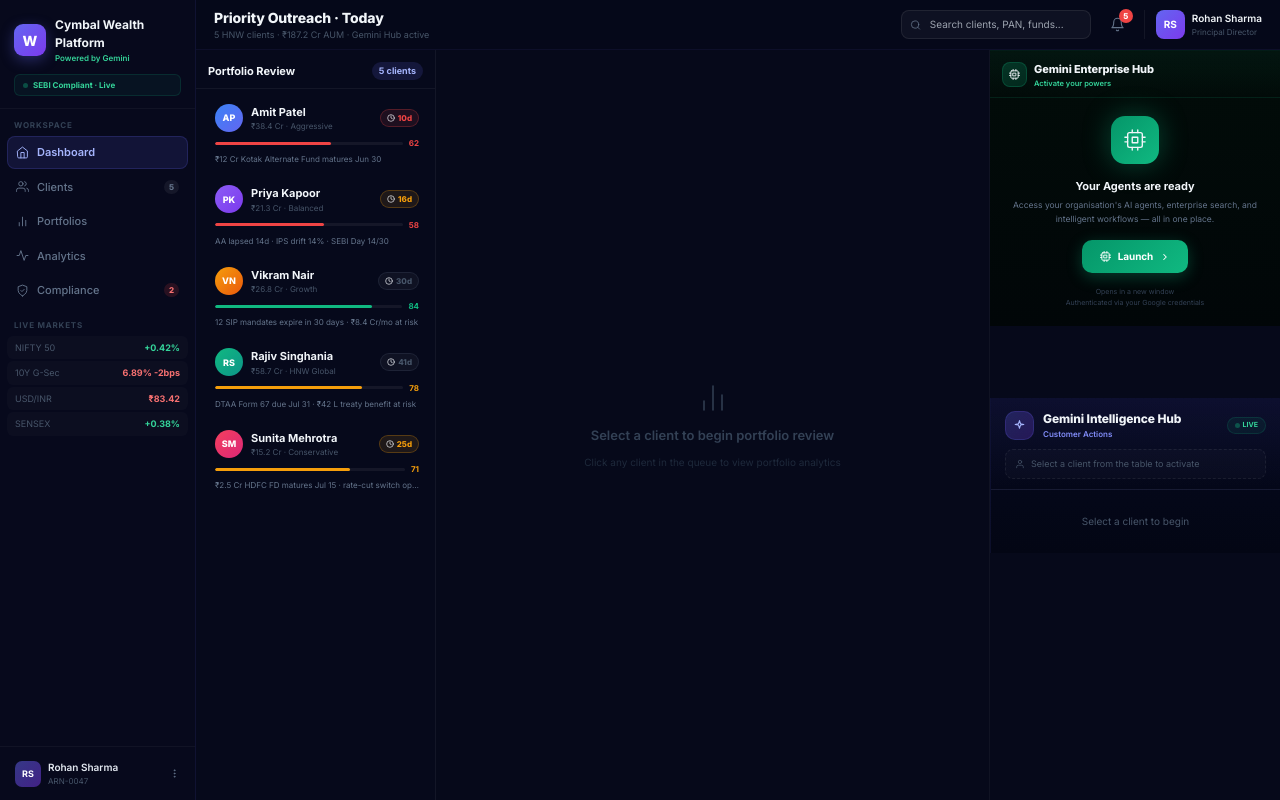
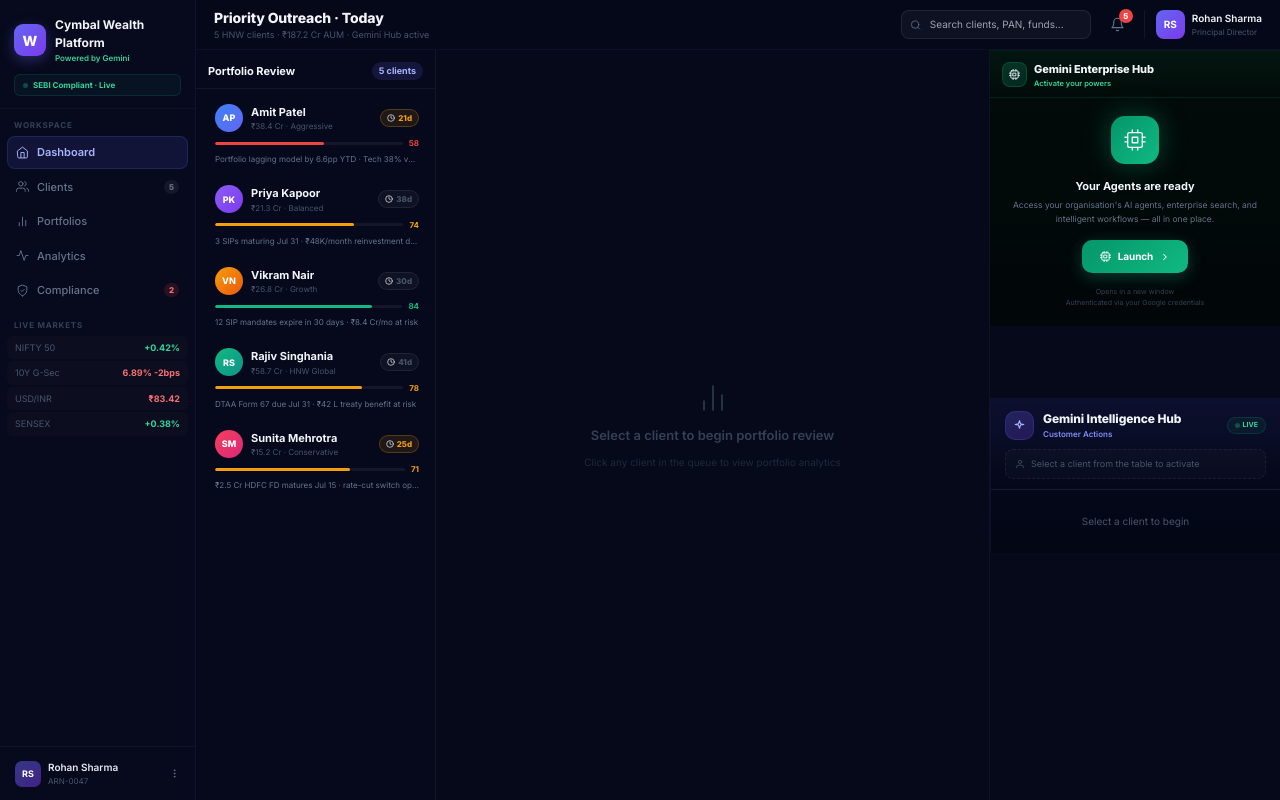
Before and after one commit to niteshwalia0124/wealth-mgmt-platform-public, a FastAPI app: page /advisor in a window 1280 px wide. Run offline with FastAPI, Linux system fonts and the light colour scheme.

Commit message:
Update Amit & Priya stories: model drift + SIP maturity
Amit Patel: new story — portfolio trailing model by 6.6pp YTD (9.2% vs 15.8%)
due to tech overweight (38% vs model 20%). Sectors, holdings, aiInsight, alert,
sessionScript all updated to reflect rebalancing recommendation narrative.

Priya Kapoor: new story — 3 goal-based SIPs (₹48K/month) maturing Jul 31.
HDFC Large Cap, SBI Balanced Advantage, ICICI Tech. Recommend switch to
Parag Parikh Flexi Cap, HDFC Manufacturing, Mirae ELSS. Compliance angle
removed. Portfolio charts, aiInsight, alert, sessionScript updated.

Co-Authored-By: Claude Sonnet 4.6 <noreply@anthropic.com>

```diff
--- a/dashboard/templates/advisor_dashboard.html
+++ b/dashboard/templates/advisor_dashboard.html
@@ -106,73 +106,73 @@ var CLIENTS = [{
   riskC: '#f43f5e',
   nw: '₹45.2 Cr',
   aum: '₹38.4 Cr',
-  health: 72,
-  hC: '#f59e0b',
-  tag: 'PE Maturity',
+  health: 58,
+  hC: '#ef4444',
+  tag: 'Portfolio Drift',
   tagC: '#f59e0b',
-  alertL: 'urgent',
-  urgencyDays: 10,
+  alertL: 'high',
+  urgencyDays: 21,
   recommendedChannel: 'voice',
-  alert: '₹12 Cr Kotak Alternate Fund matures Jun 30',
-  story: '₹12 Cr PE fund matures in 10 days. Waterfall distribution triggers a single taxable event. Also holds ₹4.8 Cr unrealised LTCG in FAANG — netting window closing.',
+  alert: 'Portfolio lagging model by 6.6pp YTD · Tech 38% vs model 20% · Rebalance now',
+  story: 'Amit\'s tech-heavy portfolio is trailing the model by 6.6pp YTD (9.2% vs 15.8%). Financials (+32%) and healthcare (+24%) rallies largely missed. Rotating ₹8–10 Cr from tech into banking and pharma will close the gap and reduce concentration risk.',
   complianceNote: null,
-  geminiActions: ['Load Kotak Alternate Fund factsheet', 'Compute waterfall distribution breakdown', 'Draft 3 reinvestment scenarios (AIF Cat II / PMS / Liquid bridge)', 'Calculate LTCG netting with FAANG positions', 'Launch SEBI-compliant voice briefing', 'Auto-log outcome to CRM'],
-  talkingPoints: ['PE waterfall: ₹12 Cr principal + carry + interest explained', 'AIF Cat II reinvestment window closes Jun 30', 'LTCG netting opportunity: ₹4.8 Cr FAANG gain vs losses', 'TDS recovery timeline on PE distribution', '3 scenarios: conservative / balanced / aggressive redeployment'],
-  last: '3 days ago',
-  ctx: 'PE waterfall event · FAANG holdings · Tax planning needed',
+  geminiActions: ['Pull current vs model portfolio comparison', 'Compute sector drift: tech 38% vs model 20%', 'Quantify 6.6pp gap in rupee terms — ₹2.5 Cr missed return', 'Identify top rebalancing candidates from model portfolio', 'Draft rotation plan: reduce tech, add financials + healthcare', 'Auto-log recommendation to CRM'],
+  talkingPoints: ['Performance gap: portfolio +9.2% vs model +15.8% YTD — ₹2.5 Cr difference', 'Tech overweight: 38% vs model 20% — HDFC Bank alone up 34% this year', 'Financials underweight: you hold 12%, model says 28% — missed the rally', 'Healthcare underweight: you hold 8%, model says 18% — Cipla, Sun Pharma both up 24%', 'Rotation plan: ₹8–10 Cr shift into HDFC Bank, SBI, Cipla, Sun Pharma'],
+  last: '5 days ago',
+  ctx: 'Portfolio underperforming model · Tech overweight · Rebalancing opportunity',
   sessionScript: [{
     t: 4,
     role: 'ai',
-    text: 'Good afternoon, Mr. Patel. I am calling on behalf of Rohan Sharma from Cymbal Wealth regarding your Kotak Alternate Fund maturity on June 30th.'
-  }, {
-    t: 11,
+    text: 'Good afternoon, Mr. Patel. I am calling from Cymbal Wealth on behalf of Rohan Sharma. I have run your portfolio against our model and there is something important I would like to share with you.'
+  }, {
+    t: 12,
     role: 'client',
-    text: 'Yes, I was expecting this call. The fund is maturing in 10 days and I haven\'t decided where to reinvest.'
-  }, {
-    t: 18,
+    text: 'Sure, go ahead. I have been meaning to review things but have been caught up with the new venture.'
+  }, {
+    t: 19,
     role: 'ai',
-    text: 'Understood. The distribution will include ₹9.8 Cr principal, ₹1.4 Cr carry, and ₹0.8 Cr interest — all in one taxable event. I have prepared three reinvestment scenarios for you.'
-  }, {
-    t: 27,
+    text: 'Your portfolio is up 9.2% this year. That sounds reasonable — but the model portfolio for your risk profile is up 15.8%. That is a 6.6 percentage point gap, which on your corpus works out to roughly ₹2.5 Crore in returns you have not captured this year.'
+  }, {
+    t: 31,
     role: 'client',
-    text: 'What about the LTCG on my US tech stocks? I was thinking of booking some losses.'
-  }, {
-    t: 34,
+    text: 'That is a big difference. What is causing the gap?'
+  }, {
+    t: 38,
     role: 'ai',
-    text: 'Excellent timing. You have ₹4.8 Cr in unrealised LTCG on FAANG. Booking STCL in two positions would reduce your net LTCG liability by ₹1.2 Cr. Shall I walk through scenario two which factors this in?'
-  }, {
-    t: 41,
+    text: 'Your technology allocation is 38% of your portfolio. The model says 20%. While your tech holdings have been flat, financials have returned 32% this year and healthcare 24%. HDFC Bank, SBI, Cipla, and Sun Pharma have all run strongly — and you are significantly underweight all of them.'
+  }, {
+    t: 52,
     role: 'client',
-    text: 'Yes, please. And what about the AIF Cat II option Rohan mentioned?'
-  }, {
-    t: 48,
+    text: 'I see the point. I stuck with what I know but the market rotated. What does Rohan suggest?'
+  }, {
+    t: 58,
     role: 'ai',
-    text: 'AIF Cat II offers a 10-year lock-in with projected 14–16% IRR and pass-through tax treatment — ideal for your risk profile. The commitment window closes June 28. I am connecting Rohan now for the final decision.'
+    text: 'Rohan recommends shifting ₹8 to 10 Crore out of tech and into banking and pharma — HDFC Bank, SBI, Cipla, and Sun Pharma. Your tech weight comes down to 22%, financials move up to 26%, and the model gap closes significantly. I am connecting Rohan now to walk you through the specific fund choices.'
   }],
   portfolio: {
-    ytdReturn: 18.4,
+    ytdReturn: 9.2,
     benchmarkReturn: 11.8,
-    healthScore: 62,
-    marketCap: { large: 55, mid: 30, small: 15 },
+    healthScore: 58,
+    marketCap: { large: 48, mid: 30, small: 22 },
     sectors: [
-      { name: 'Technology', pct: 42, model: 28 },
-      { name: 'Financials', pct: 18, model: 22 },
-      { name: 'Alt Investments', pct: 12, model: 10 },
-      { name: 'Healthcare', pct: 12, model: 15 },
-      { name: 'Consumer', pct: 10, model: 18 },
-      { name: 'Cash & Equiv', pct: 6, model: 7 }
+      { name: 'Technology', pct: 38, model: 20 },
+      { name: 'Financials', pct: 12, model: 28 },
+      { name: 'Alt Investments', pct: 20, model: 12 },
+      { name: 'Healthcare', pct: 8, model: 18 },
+      { name: 'Consumer', pct: 14, model: 16 },
+      { name: 'Cash & Equiv', pct: 8, model: 6 }
     ],
     style: 'Growth',
-    liquidity: { high: 45, medium: 30, low: 25 },
+    liquidity: { high: 40, medium: 28, low: 32 },
     holdings: [
-      { name: 'Kotak Alternate Fund (PE)', pct: 12.1, change: null },
-      { name: 'Infosys', pct: 9.2, change: 3.1 },
-      { name: 'TCS', pct: 8.7, change: 1.8 },
-      { name: 'HCL Technologies', pct: 7.4, change: -0.9 },
-      { name: 'Apple Inc (US Equity)', pct: 4.8, change: 2.3 }
+      { name: 'Infosys', pct: 11.2, change: -1.4 },
+      { name: 'TCS', pct: 9.8, change: -0.6 },
+      { name: 'HCL Technologies', pct: 8.4, change: -2.1 },
+      { name: 'Kotak PE Fund (AIF)', pct: 14.2, change: null },
+      { name: 'Apple Inc (US Equity)', pct: 6.8, change: 1.2 }
     ],
-    riskScore: 8.2,
-    aiInsight: 'Technology overweight at 42% vs 28% model creates concentration risk ahead of ₹12 Cr PE maturity event on June 30. Recommend rotating PE proceeds into diversified large-cap and booking STCL in FAANG positions to net ₹1.2 Cr of LTCG liability before the tax window closes.'
+    riskScore: 7.8,
+    aiInsight: 'Portfolio trailing model by 6.6pp YTD (9.2% vs 15.8%) — technology at 38% vs model 20% while financials (held at 12% vs model 28%) and healthcare (8% vs 18%) have rallied 32% and 24% respectively this year. Rotating ₹8–10 Cr into HDFC Bank, SBI, Cipla, and Sun Pharma would close the performance gap and reduce tech concentration risk.'
   }
 }, {
   id: 2,
@@ -186,73 +186,73 @@ var CLIENTS = [{
   riskC: '#3b82f6',
   nw: '₹28.7 Cr',
   aum: '₹21.3 Cr',
-  health: 61,
-  hC: '#ef4444',
-  tag: 'Compliance Breach',
-  tagC: '#ef4444',
-  alertL: 'critical',
-  urgencyDays: 16,
+  health: 74,
+  hC: '#f59e0b',
+  tag: 'SIP Maturity',
+  tagC: '#818cf8',
+  alertL: 'high',
+  urgencyDays: 38,
   recommendedChannel: 'voice',
-  alert: 'AA lapsed 14d · IPS drift 14% · SEBI Day 14/30',
-  story: 'Account Agreement consent lapsed 14 days ago. IPS shows 14% drift — real estate at 65% vs 40% limit. SEBI Circular requires documented advisor outreach before Day 30. Day 14/30.',
-  complianceNote: 'SEBI/HO/MIRSD/2021 — 16 days remaining to create a documented compliance record. Gemini reads a pre-approved script verbatim. Every word is timestamp-logged.',
-  geminiActions: ['Pull IPS drift report from portfolio system', 'Load SEBI Circular SEBI/HO/MIRSD/2021 language', 'Draft SEBI-compliant script (zero deviation allowed)', 'Call client with full timestamp logging', 'Generate compliance evidence record', 'Flag for RM countersign in portal'],
-  talkingPoints: ['Account Agreement: renewal steps via DigiLocker', 'IPS rebalancing: reduce real estate 65% → 40%', 'SEBI disclosure acknowledgment (verbal + written)', '3 rebalancing options: gradual / structured / immediate', '16-day action window — firm exposure if unlogged'],
-  last: '12 days ago',
-  ctx: 'AA renewal urgent · Real estate overweight 65% · SEBI risk',
+  alert: '3 SIPs maturing Jul 31 · ₹48K/month reinvestment decision pending',
+  story: '3 goal-based SIPs completing 5-year tenure by July 31 — HDFC Large Cap (₹25K/mo), SBI Balanced Advantage (₹15K/mo), ICICI Tech (₹8K/mo). Without guidance Priya will auto-renew into underperforming funds. Better options available to match her 2027 education corpus goal.',
+  complianceNote: null,
+  geminiActions: ['Pull SIP maturity schedule from CDSL/RTA records', 'Run fund performance comparison vs category peers', 'Identify 3 replacement SIPs aligned to 2027 education goal', 'Compute corpus projection: current funds vs recommended switch', 'Draft switch instruction form with pre-filled fund details', 'Auto-log reinvestment recommendation to CRM'],
+  talkingPoints: ['3 SIPs ending July 31: HDFC Large Cap, SBI Balanced Advantage, ICICI Tech', 'HDFC Large Cap underperforming category by 3.2% over 18 months', 'Recommended switch: Parag Parikh Flexi Cap — global diversification, consistent performer', 'HDFC Manufacturing Fund: PLI-driven industrial theme, up 28% in its category this year', 'Mirae ELSS: replaces ICICI Tech SIP + adds ₹96,000 annual 80C deduction'],
+  last: '8 days ago',
+  ctx: 'SIP maturity · 3 funds ending Jul 31 · Reinvestment into better options',
   sessionScript: [{
     t: 4,
     role: 'ai',
-    text: 'Good morning, Ms. Kapoor. I am calling on behalf of Rohan Sharma from Cymbal Wealth regarding your Investment Policy Statement and Account Agreement status.'
-  }, {
-    t: 12,
+    text: 'Good morning, Ms. Kapoor. I am calling from Cymbal Wealth on behalf of Rohan Sharma. Your three SIPs — HDFC Large Cap, SBI Balanced Advantage, and ICICI Pru Technology — are completing their 5-year tenure this July 31st.'
+  }, {
+    t: 13,
     role: 'client',
-    text: 'Oh yes, I have been meaning to call. My real estate allocation has gone up a lot with the Whitefield property appreciation.'
-  }, {
-    t: 19,
+    text: 'Oh, I did not realise they were ending. I thought SIPs just continue automatically.'
+  }, {
+    t: 20,
     role: 'ai',
-    text: 'That is correct. Your real estate exposure is currently 65% of portfolio value, against your IPS limit of 40%. Under SEBI regulations, we are required to document this conversation as formal notification of the drift. Do you acknowledge understanding this?'
-  }, {
-    t: 30,
+    text: 'These were set up as goal-based SIPs for your daughter\'s education corpus with a 5-year horizon. They have done their job well — the corpus is on track. But at maturity you have a choice: renew the same funds, or switch to better-performing options suited to where the market is today.'
+  }, {
+    t: 33,
     role: 'client',
-    text: 'Yes, I understand. What are my options to rebalance?'
-  }, {
-    t: 36,
+    text: 'What is wrong with the current funds? Should I not just continue with them?'
+  }, {
+    t: 40,
     role: 'ai',
-    text: 'There are three approaches. First, a gradual rebalancing over 6 months — lowest tax impact. Second, a structured exit via a REIT conversion — maintains real estate exposure with better liquidity. Third, an immediate rebalancing with a tax-loss offset strategy in your equity portfolio.'
-  }, {
-    t: 47,
+    text: 'The HDFC Large Cap Fund has underperformed its category by 3.2% over the last 18 months. The ICICI Technology SIP made sense when tech was booming — but that theme has faded. Rohan recommends switching to Parag Parikh Flexi Cap for global diversification, and HDFC Manufacturing Fund, which is riding the government\'s industrial push and is up 28% in its category this year.'
+  }, {
+    t: 55,
     role: 'client',
-    text: 'I think gradual rebalancing makes sense. Can Rohan send me the plan?'
-  }, {
-    t: 52,
+    text: 'That sounds sensible. What about my tax saving? I pay quite a lot of income tax.'
+  }, {
+    t: 61,
     role: 'ai',
-    text: 'Absolutely. I am logging this conversation as your formal SEBI acknowledgment. Rohan will send a written rebalancing plan within 48 hours. Your Account Agreement renewal link is also being sent to your registered email now.'
+    text: 'Replacing the ICICI Tech SIP with Mirae Asset ELSS keeps the same ₹8,000 monthly SIP but adds an annual deduction of ₹96,000 under Section 80C. On your tax slab that saves approximately ₹28,800 per year — while building the education corpus in a stronger-performing fund. Shall I send the switch instructions to your email for Rohan\'s countersign?'
   }],
   portfolio: {
-    ytdReturn: 9.1,
+    ytdReturn: 12.8,
     benchmarkReturn: 11.8,
-    healthScore: 58,
-    marketCap: { large: 35, mid: 25, small: 40 },
+    healthScore: 74,
+    marketCap: { large: 52, mid: 32, small: 16 },
     sectors: [
-      { name: 'Real Estate', pct: 38, model: 15 },
-      { name: 'Technology', pct: 20, model: 22 },
-      { name: 'Financials', pct: 16, model: 25 },
-      { name: 'Healthcare', pct: 10, model: 18 },
-      { name: 'Consumer', pct: 8, model: 12 },
-      { name: 'Bonds & Debt', pct: 8, model: 8 }
+      { name: 'Technology', pct: 22, model: 20 },
+      { name: 'Financials', pct: 24, model: 25 },
+      { name: 'Healthcare', pct: 16, model: 15 },
+      { name: 'Consumer Disc', pct: 18, model: 18 },
+      { name: 'Industrials', pct: 12, model: 14 },
+      { name: 'Debt & Cash', pct: 8, model: 8 }
     ],
     style: 'Blend',
-    liquidity: { high: 30, medium: 25, low: 45 },
+    liquidity: { high: 72, medium: 20, low: 8 },
     holdings: [
-      { name: 'Whitefield Commercial Property', pct: 22.4, change: null },
-      { name: 'Embassy REIT', pct: 7.8, change: -1.2 },
-      { name: 'HDFC Bank', pct: 8.1, change: 0.6 },
-      { name: 'Mirae Asset Large Cap Fund', pct: 6.4, change: 1.1 },
-      { name: 'ICICI Tech Fund', pct: 5.9, change: 2.4 }
+      { name: 'HDFC Large Cap Fund (Maturing)', pct: 14.2, change: 0.8 },
+      { name: 'SBI Balanced Advantage (Maturing)', pct: 11.8, change: 0.4 },
+      { name: 'ICICI Pru Technology (Maturing)', pct: 8.2, change: -1.1 },
+      { name: 'HDFC Bank', pct: 9.4, change: 0.6 },
+      { name: 'Mirae Asset Large Cap', pct: 7.6, change: 1.2 }
     ],
-    riskScore: 6.8,
-    aiInsight: 'Real estate concentration at 38% breaches IPS limit of 15% — SEBI compliance window is Day 14/30, requiring documented advisor outreach before Day 30. Gradual rebalancing via REIT conversion recommended to maintain real estate exposure within policy bounds while creating a timestamped compliance record.'
+    riskScore: 5.2,
+    aiInsight: 'Three goal-based SIPs (₹48,000/month combined) complete their 5-year tenure by July 31 — HDFC Large Cap underperforming category by 3.2%, ICICI Tech theme faded. Recommend switching to Parag Parikh Flexi Cap for global diversification, HDFC Manufacturing Fund for PLI-theme returns (+28% category), and Mirae ELSS to add ₹96,000 annual 80C deduction on the same monthly SIP amount.'
   }
 }, {
   id: 3,
```
